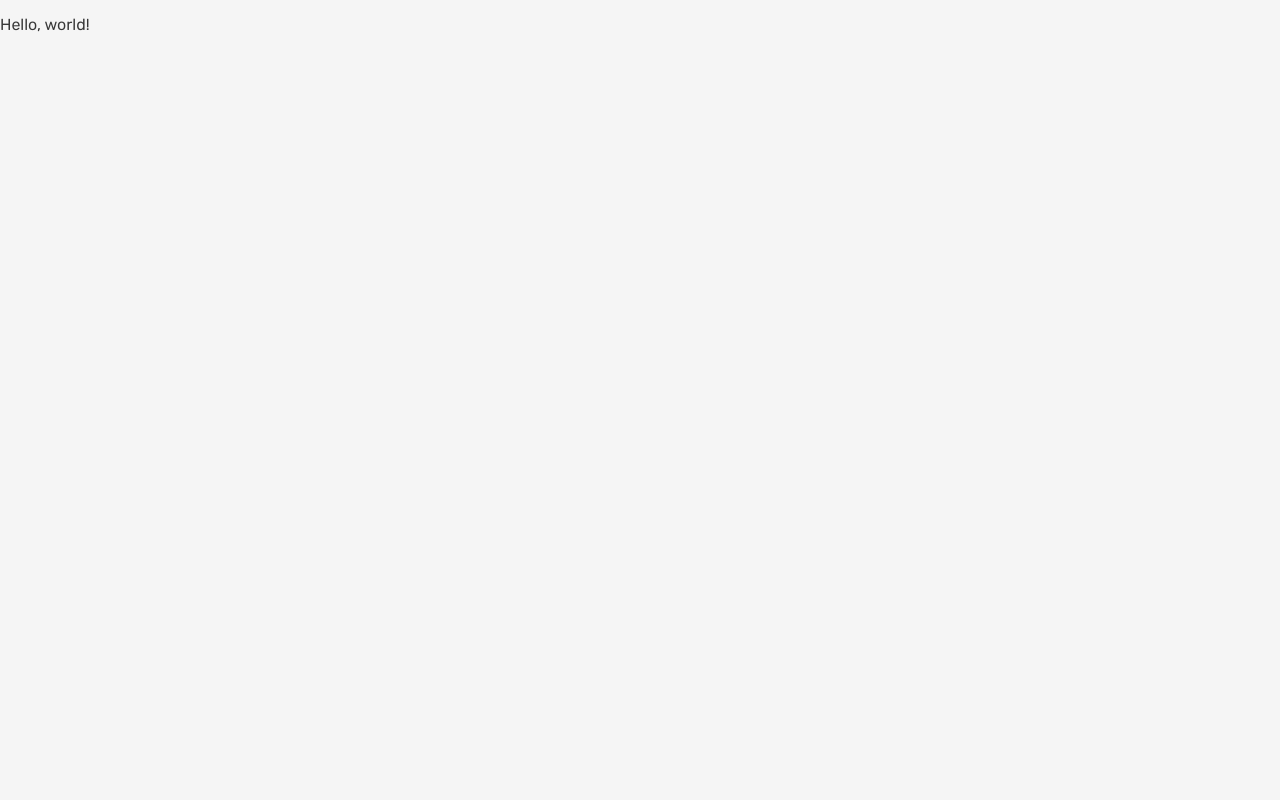
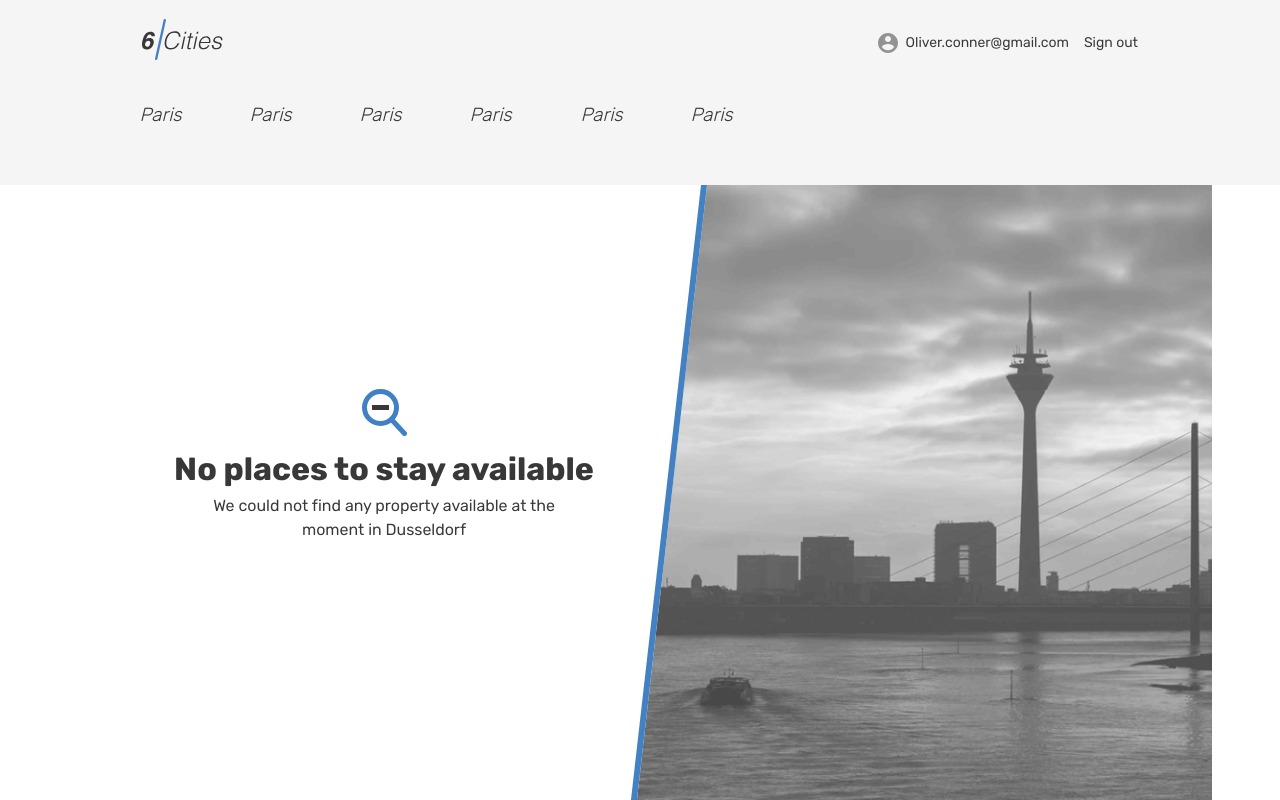
Before and after one commit to htmlacademy-react/2053101-six-cities-simple-11, a React (Create React App) app in the folder project/: page / in a window 1280 px wide. Built offline with nearby package versions, Linux system fonts and the light colour scheme.

Commit message:
Добавит react-компоненты

```diff
--- a/project/src/components/app/app.tsx
+++ b/project/src/components/app/app.tsx
@@ -1,5 +1,7 @@
+import WelcomeScreen from '../../pages/welcome-screen/welcome-screen';
+
 function App(): JSX.Element {
-  return <p>Hello, world!</p>;
+  return <WelcomeScreen />;
 }
 
 export default App;
--- /dev/null
+++ b/project/src/components/card/card.tsx
@@ -0,0 +1,11 @@
+function Card (): JSX.Element {
+  return (
+    <li className="locations__item">
+      <a className="locations__item-link tabs__item" href="/some">
+        <span>Paris</span>
+      </a>
+    </li>
+  );
+}
+
+export default Card;
--- /dev/null
+++ b/project/src/pages/welcome-screen/welcome-screen.tsx
@@ -0,0 +1,88 @@
+import Card from '../../components/card/card';
+
+const CardsCount = {
+  start: 0,
+  end: 6
+} as const;
+
+function WelcomeScreen(): JSX.Element {
+  return (
+    <div className="page page--gray page--main">
+      <div style={{
+        display: 'none',
+      }}
+      >
+        <svg xmlns="http://www.w3.org/2000/svg">
+          <symbol id="icon-arrow-select" viewBox="0 0 7 4">
+            <path fillRule="evenodd" clipRule="evenodd" d="M0 0l3.5 2.813L7 0v1.084L3.5 4 0 1.084V0z"></path>
+          </symbol>
+          <symbol id="icon-bookmark" viewBox="0 0 17 18">
+            <path d="M3.993 2.185l.017-.092V2c0-.554.449-1 .99-1h10c.522 0 .957.41.997.923l-2.736 14.59-4.814-2.407-.39-.195-.408.153L1.31 16.44 3.993 2.185z">
+
+            </path>
+          </symbol>
+          <symbol id="icon-star" viewBox="0 0 13 12">
+            <path fillRule="evenodd" clipRule="evenodd" d="M6.5 9.644L10.517 12 9.451 7.56 13 4.573l-4.674-.386L6.5 0 4.673 4.187 0 4.573 3.549 7.56 2.483 12 6.5 9.644z">
+
+            </path>
+          </symbol>
+        </svg>
+      </div>
+
+      <header className="header">
+        <div className="container">
+          <div className="header__wrapper">
+            <div className="header__left">
+              <a className="header__logo-link header__logo-link--active" href="/some">
+                <img className="header__logo" src="img/logo.svg" alt="six cities logo" width="81" height="41"/>
+              </a>
+            </div>
+            <nav className="header__nav">
+              <ul className="header__nav-list">
+                <li className="header__nav-item user">
+                  <div className="header__nav-profile">
+                    <div className="header__avatar-wrapper user__avatar-wrapper"></div>
+                    <span className="header__user-name user__name">Oliver.conner@gmail.com</span>
+                  </div>
+                </li>
+                <li className="header__nav-item">
+                  <a className="header__nav-link" href="/some">
+                    <span className="header__signout">Sign out</span>
+                  </a>
+                </li>
+              </ul>
+            </nav>
+          </div>
+        </div>
+      </header>
+
+      <main className="page__main page__main--index page__main--index-empty">
+        <h1 className="visually-hidden">Cities</h1>
+        <div className="tabs">
+          <section className="locations container">
+            <ul className="locations__list tabs__list">
+
+              {
+                Array.from({length: CardsCount.end}, Card)
+              }
+
+            </ul>
+          </section>
+        </div>
+        <div className="cities">
+          <div className="cities__places-container cities__places-container--empty container">
+            <section className="cities__no-places">
+              <div className="cities__status-wrapper tabs__content">
+                <b className="cities__status">No places to stay available</b>
+                <p className="cities__status-description">We could not find any property available at the moment in Dusseldorf</p>
+              </div>
+            </section>
+            <div className="cities__right-section"></div>
+          </div>
+        </div>
+      </main>
+    </div>
+  );
+}
+
+export default WelcomeScreen;
```
Also changed, not shown: 1 other file (tests, documents, lock files or other folders).
